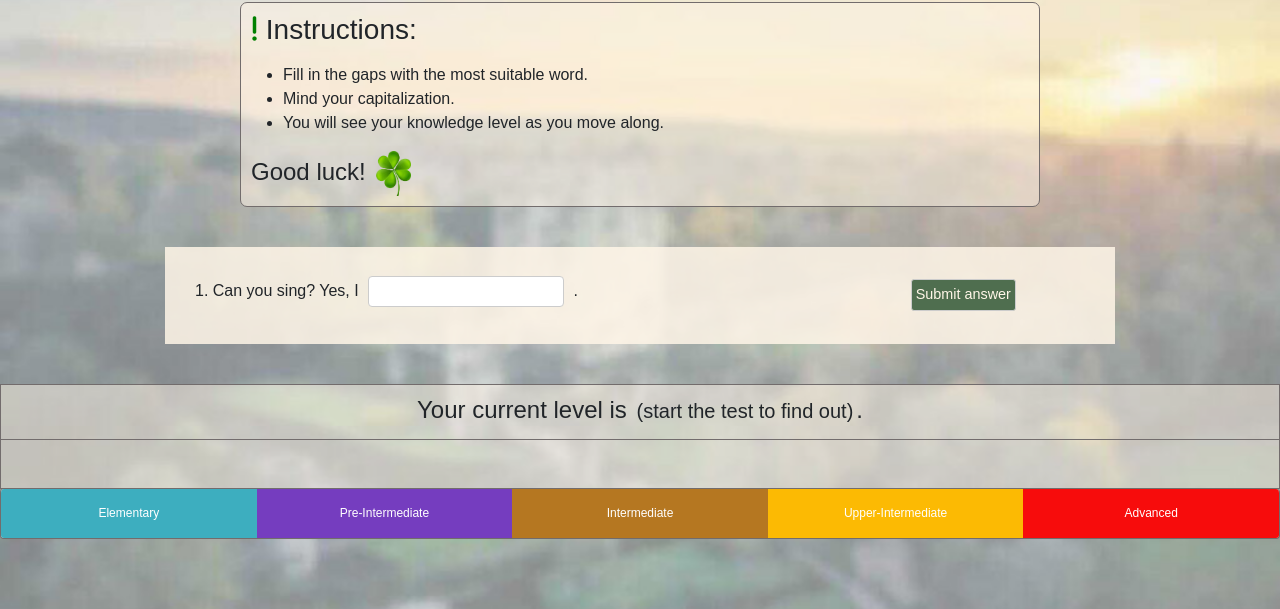
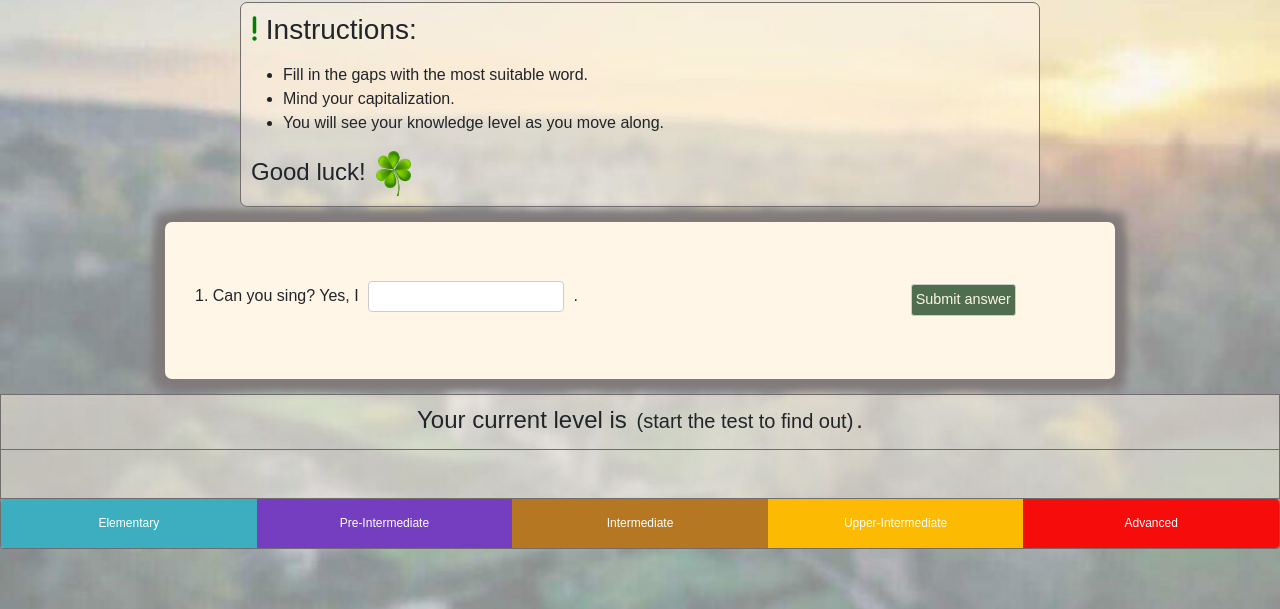
Before and after one commit to olga-od-ua/the-gift-of-the-gab, a plain HTML site: page knowledge_test.html in a window 1280 px wide. Shown: the part 132-741 px from the top of the page. Drawn offline with nearby package versions, Linux system fonts and the light colour scheme; a web font is replaced by a local one.

Commit message:
Restyle test questions

```diff
--- a/assets/css/style.css
+++ b/assets/css/style.css
@@ -307,9 +307,12 @@ nav {
 #test-table{
   width: 950px;
   max-width: calc(100% - 20px);
-  margin: 10px auto;
+  margin: 15px auto;
   border-collapse: separate;
   border-spacing: 0 30px;
+  box-shadow: 10px 10px 10px rgb(129, 123, 123), 10px -10px 10px rgb(129, 123, 123), -10px -10px 10px rgb(129, 123, 123), -10px 10px 10px rgb(129, 123, 123); /*guidance taken from MDN reference*/
+  border-radius: 7px;
+  background-color: rgb(255, 246, 232);
   }
 
   tr {
@@ -343,7 +346,7 @@ nav {
   width: 95%;
 }
 
-.userAnswer {
+.userAnswer{
     display: inline-flex;
     padding: 5px;
 }
```
